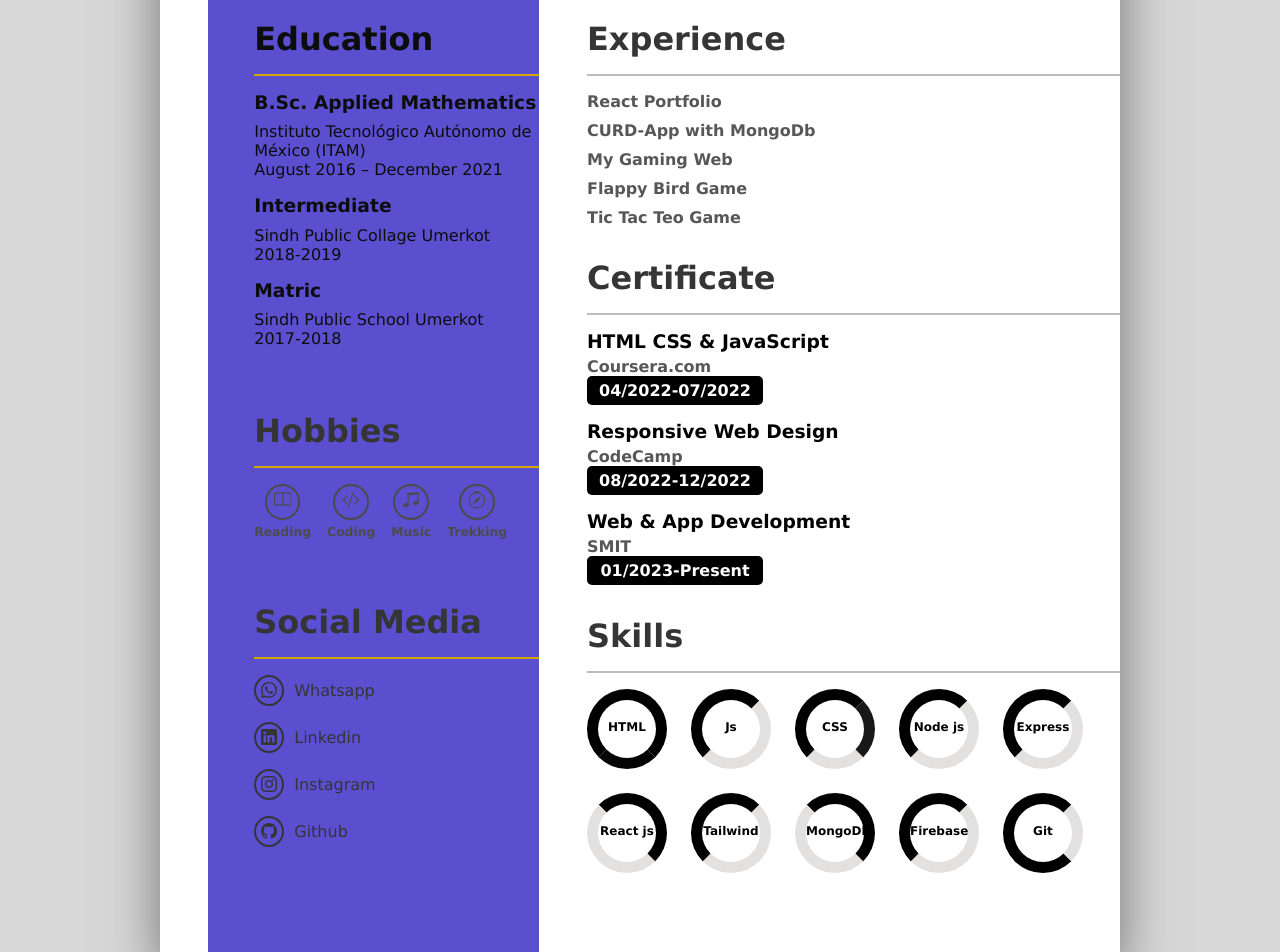
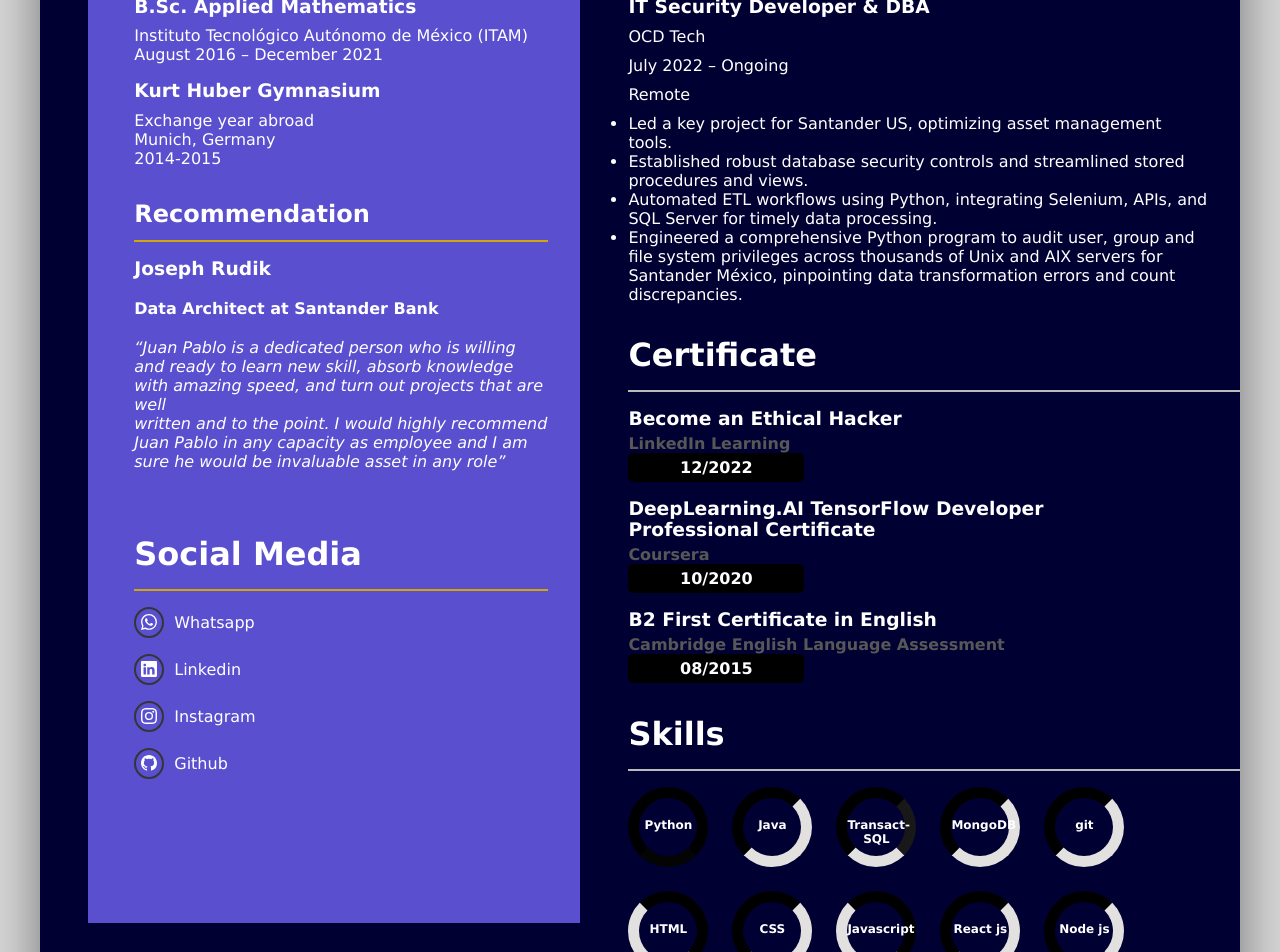
Before and after one commit to jpag2409/practice-resume, a React (Create React App) app: page / in a window 1280 px wide. Shown: the part 600-1552 px from the top of the page. Built offline with nearby package versions, Linux system fonts and the light colour scheme.

Commit message:
changed layout of every panel and updated cv information

```diff
--- a/src/component/home.js
+++ b/src/component/home.js
@@ -1,4 +1,4 @@
-import React, { useEffect } from 'react';
+import React from 'react';
 import * as  Icon from 'react-bootstrap-icons'
 
 import './index.css'
@@ -21,11 +21,11 @@
                 </span>
                 <span>
                     <p className="bold">EMAIL</p>
-                    <p>jpalvarez@proton.me.com</p>
+                    <p>jpalvarez@proton.me</p>
                 </span>
                 <span>
-                    <p className="bold">WEB</p>
-                    <p><a href="https://kkvmalhi-react-portfolio.web.app/">My Portfolio</a></p>
+                    <p className="bold">CV</p>
+                    <p><a href="https://u.pcloud.link/publink/show?code=XZYqPy0Z6PuHHAlblsbOJcGN8Gq2ARJSs0sX">Download</a></p>
                 </span>
             </div>
         </div>
--- a/src/component/index.css
+++ b/src/component/index.css
@@ -18,9 +18,9 @@
 } */
 
 .parent {
-    width: 960px;
-    height: 1460px;
-    background-color: white;
+    width: 1200px;
+    height: 1600px;
+    background-color: #000033    ;
     box-shadow: 0 20px 50px rgb(114, 114, 114);
 }
 
@@ -36,8 +36,8 @@
     display: flex;
     align-items: center;
     gap: 10px;
-    background-color:#5A4FCF;
-    padding: 2em 8em 2em 2.5em;
+    background-color:#000033;
+    padding: 2em 2em 2em 2.5em;
 }
 
 .area, .about .about_info>h1 {
@@ -57,10 +57,12 @@
 
 .bold {
     font-weight: bold;
+    color: white;
 }
 
 span>p:nth-child(2) {
     font-size: 0.7em;
+    color: white;
 }
 
 .about {
@@ -81,7 +83,6 @@
     position: relative;
     top: 2px;
     filter: grayscale(100%);
-
 }
 
 .about .about_info {
@@ -92,10 +93,11 @@
     display: flex;
     flex-direction: column;
     border-bottom: 2px solid #5A4FCF;
-    width: 5.5em;
+    width: 10em;
     margin-bottom: .4em;
     line-height: 40px;
     padding-bottom: 5px;
+
 }
 
 .about .about_info>h1>span:nth-child(1) {
@@ -132,14 +134,14 @@
     letter-spacing: 2px;
 }
 
-.imgbg {
+/* .imgbg {
     position: absolute;
     width: 313.5px;
     height: 310px;
     background-color: #ddb10058;
-    left: 3em;
-    top: 0em;
-}
+    left: 50%;
+    top: 50%;
+} */
 
 .main {
     display: flex;
@@ -148,7 +150,7 @@
 
 .main .left {
     background-color: #5A4FCF;
-    padding: 2em 0em 7.5em 2.89em;
+    padding: 2em 2em 7.5em 2.89em;
     display: flex;
     flex-direction: column;
     gap: 2em;
@@ -170,16 +172,42 @@
 .left .education>h1 {
     border-bottom: 2px solid #d2a606;
     padding: 0em 3.3em .5em 0;
-    color: rgb(13, 13, 13);
-}
+    color: white;}
 
 .left .education>div>h3 {
     margin-bottom: .5em;
-    color: rgb(13, 13, 13);
+    color: white;}
+
+.left .education>div>p {
+    color: white;}
+
+.left .recommendation {
+    display: flex;
+    flex-direction: column;
+    gap: 1em;
 }
 
-.left .education>div>p {
-    color: rgb(13, 13, 13);
+.left .recommendation>h2 {
+    border-bottom: 2px solid #d2a606;
+    padding: 0em 3.3em .5em 0;
+    color: white;
+}
+
+.left .recommendation>div>h3 {
+    margin-bottom: 20px;
+    color: white;
+}
+
+.left .recommendation>div>h4 {
+    margin-bottom: 20px;
+    color: white;
+}
+
+.left .recommendation>div>em {
+    margin-bottom: 20px;
+    width: 500px;
+    color: white;
+    text-align: center;
 }
 
 .left .hobbies {
@@ -191,8 +219,7 @@
 .left .hobbies>h1 {
     border-bottom: 2px solid #d2a606;
     padding: 1em 3.3em .5em 0;
-    color: rgb(53, 53, 53);
-}
+    color: white;}
 
 .left .hobbies>div {
     display: flex;
@@ -204,7 +231,7 @@
     display: flex;
     flex-direction: column;
     gap: 5px;
-    color: rgb(75, 75, 75);
+    color: white;
     font-weight: bold;
     align-items: center;
     font-size: 1.1em;
@@ -225,8 +252,7 @@
 .left .social_media>h1 {
     border-bottom: 2px solid #d2a606;
     padding: 1em 0em .5em 0;
-    color: rgb(53, 53, 53);
-}
+    color: white;}
 
 .left .social_media>div {
     display: flex;
@@ -239,8 +265,8 @@
     gap: 10px;
     align-items: center;
     text-decoration: none;
-    color: rgb(53, 53, 53);
-}
+    color: white
+;}
 
 .left .social_media>div>span>a>span {
     border: 2px solid rgb(53, 53, 53);
@@ -292,14 +318,20 @@
     border-bottom: 2px solid rgb(188, 187, 187);
     padding: 0 3.3em .5em 0;
     width: 100%;
-    color: rgb(53, 53, 53);
+    color: white;
 }
+
+.right, h1, h3, p, li {
+    color: white;
+}
+
 
 .right .project>div {
     display: flex;
     flex-direction: column;
     gap: 10px;
     margin-bottom: 2em;
+    margin-right: 2em;
 }
 
 .right .project>div a {
@@ -322,7 +354,7 @@
     border-bottom: 2px solid rgb(188, 187, 187);
     padding: 0 3.3em .5em 0;
     width: 100%;
-    color: rgb(53, 53, 53);
+    color: white;
 }
 
 .right .certificate>div {
@@ -359,7 +391,7 @@
     border-bottom: 2px solid rgb(188, 187, 187);
     padding: 0 3.3em .5em 0;
     width: 100%;
-    color: rgb(53, 53, 53);
+    color: white;
     margin-bottom: .5em;
 }
 
@@ -445,6 +477,7 @@
     font-weight: 700;
 }
 
+
 /* @media (max-width:410px) {
     body {
         height: 150px;
--- a/src/component/leftContent.js
+++ b/src/component/leftContent.js
@@ -15,17 +15,27 @@
                         <p>August 2016 – December 2021</p>
                     </div>
                     <div>
-                        <h3>Intermediate</h3>
-                        <p>Sindh Public Collage Umerkot</p>
-                        <p>2018-2019</p>
-                    </div>
-                    <div>
-                        <h3>Matric</h3>
-                        <p>Sindh Public School Umerkot</p>
-                        <p>2017-2018</p>
+                        <h3>Kurt Huber Gymnasium</h3>
+                        <p>Exchange year abroad</p>
+                        <p>Munich, Germany</p>
+                        <p>2014-2015</p>
                     </div>
                 </div>
-                <div className="hobbies">
+                <div className="recommendation">
+                    <h2>Recommendation</h2>
+                    <div>
+                        <h3>Joseph Rudik</h3>
+                        <h4>Data Architect at Santander Bank</h4>
+                        <em>“Juan Pablo is a dedicated person
+                            who is willing <br></br> and ready to learn
+                            new skill, absorb knowledge with amazing speed, and turn out
+                            projects that are well <br></br>written and to the point. I would highly
+                            recommend <br></br>Juan Pablo in any capacity as employee and I am sure
+                            he would be invaluable asset in any role”
+                        </em>
+                    </div>
+                </div>
+                {/* <div className="hobbies">
                     <h1>Hobbies</h1>
                     <div>
                         <span>
@@ -45,7 +55,7 @@
                             <p>Trekking</p>
                         </span>
                     </div>
-                </div>
+                </div> */}
                 <div className="social_media">
                     <h1>Social Media</h1>
                     <div>
--- a/src/component/multiheadline.js
+++ b/src/component/multiheadline.js
@@ -4,7 +4,7 @@
 function MultiHeadline() {
   useEffect(() => {
     const typed = new Typed(".multi-headline", {
-      strings: ["Cybersecurity Analyst", "Fullstack Developer", "Mathematician", "Freelancer"],
+      strings: ["Cybersecurity Analyst", "Fullstack Developer", "Mathematician"],
       typeSpeed: 80,
       backSpeed: 80,
       backDelay: 1000,
--- a/src/component/rightContent.js
+++ b/src/component/rightContent.js
@@ -8,27 +8,36 @@
             <div className="project">
                 <h1>Experience</h1>
                 <div>
-                    <h4><a href="https://kkvmalhi-react-portfolio.web.app/" target="_blank">React Portfolio</a></h4>
-                    <h4><a href="https://github.com/KaranKumar05/CURD-App-MongoDB.git" target="_blank">CURD-App with MongoDb</a></h4>
-                    <h4><a href="https://github.com/KaranKumar05/My-Gaming-Web.git" target="_blank">My Gaming Web</a></h4>
-                    <h4><a href="https://karankumar05.github.io/flappy-bird/" target="_blank">Flappy Bird Game</a></h4>
-                    <h4><a href="https://karankumar05.github.io/tic_tac_tio/">Tic Tac Teo Game</a></h4>
+                    <h3>IT Security Developer & DBA</h3>
+                    <p>OCD Tech</p>
+                    <p>July 2022 – Ongoing</p>
+                    <p>Remote</p>
+                    <ul>
+                        <li>Led a key project for Santander US, optimizing asset management tools.</li>
+                        <li>Established robust database security controls and streamlined stored procedures and views.</li>
+                        <li>Automated ETL workflows using Python, integrating Selenium, APIs, and SQL Server for timely data
+                            processing.</li>
+                        <li>Engineered a comprehensive Python program to audit user, group and file system privileges across
+                            thousands of Unix and AIX servers for Santander México, pinpointing data transformation errors and count
+                            discrepancies.</li>
+                    </ul>
                 </div>
             </div>
             <div className="certificate">
                 <h1>Certificate</h1>
                 <div>
                     <div>
-                        <h3>HTML CSS & JavaScript</h3>
-                        <p>Coursera.com <span>04/2022-07/2022</span></p>
+                        <h3>Become an Ethical Hacker</h3>
+                        <p>LinkedIn Learning <span>12/2022</span></p>
                     </div>
                     <div>
-                        <h3>Responsive Web Design</h3>
-                        <p>CodeCamp <span>08/2022-12/2022</span></p>
+                        <h3>DeepLearning.AI TensorFlow Developer
+                        <br></br>Professional Certificate</h3>
+                        <p>Coursera<span>10/2020</span></p>
                     </div>
                     <div>
-                        <h3>Web & App Development</h3>
-                        <p>SMIT <span>01/2023-Present</span></p>
+                        <h3>B2 First Certificate in English</h3>
+                        <p>Cambridge English Language Assessment<span>08/2015</span></p>
                     </div>
                 </div>
             </div>
@@ -36,36 +45,36 @@
                 <h1>Skills</h1>
                 <div>
                     <div className="ui-widgets">
-                            <div className="ui-values">HTML</div>
+                        <div className="ui-values">Python</div>
                     </div>
                     <div className="ui-widgets">
-                            <div className="ui-values">Js</div>
+                        <div className="ui-values">Java</div>
                     </div>
                     <div className="ui-widgets">
-                            <div className="ui-values">CSS</div>
+                        <div className="ui-values">Transact-SQL</div>
                     </div>
                     <div className="ui-widgets">
-                            <div className="ui-values">Node js</div>
+                        <div className="ui-values">MongoDB</div>
                     </div>
                     <div className="ui-widgets">
-                            <div className="ui-values">Express</div>
+                        <div className="ui-values">git</div>
                     </div>
                 </div>
                 <div>
                     <div className="ui-widgets_2">
+                        <div className="ui-values">HTML</div>
+                    </div>
+                    <div className="ui-widgets_2">
+                        <div className="ui-values">CSS</div>
+                    </div>
+                    <div className="ui-widgets_2">
+                        <div className="ui-values">Javascript</div>
+                    </div>
+                    <div className="ui-widgets_2">
                         <div className="ui-values">React js</div>
                     </div>
                     <div className="ui-widgets_2">
-                            <div className="ui-values">Tailwind</div>
-                        </div>
-                        <div className="ui-widgets_2">
-                            <div className="ui-values">MongoDb</div>
-                        </div>
-                        <div className="ui-widgets_2">
-                            <div className="ui-values">Firebase</div>
-                        </div>
-                        <div className="ui-widgets_2">
-                            <div className="ui-values">Git</div>
+                        <div className="ui-values">Node js</div>
                     </div>
                 </div>
             </div>
```
Lines whose indentation alone changed are shown as unchanged.
